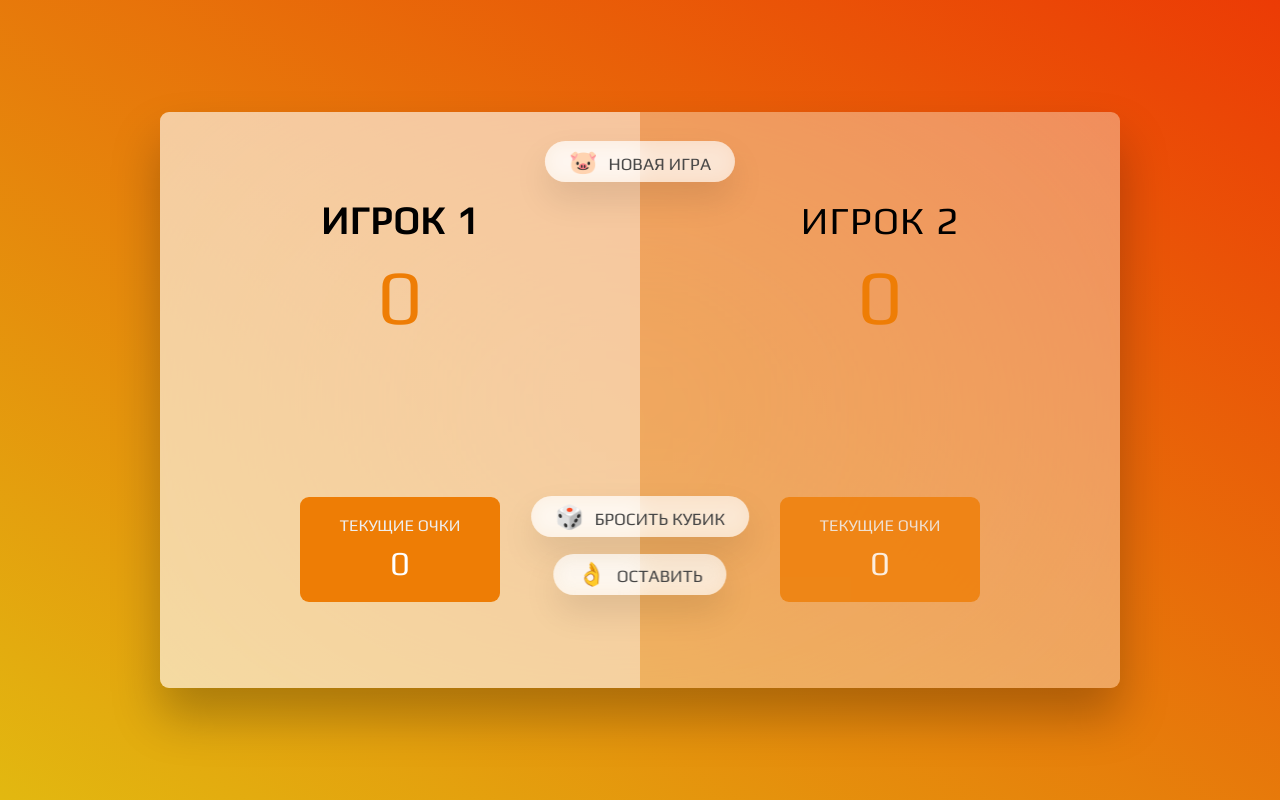
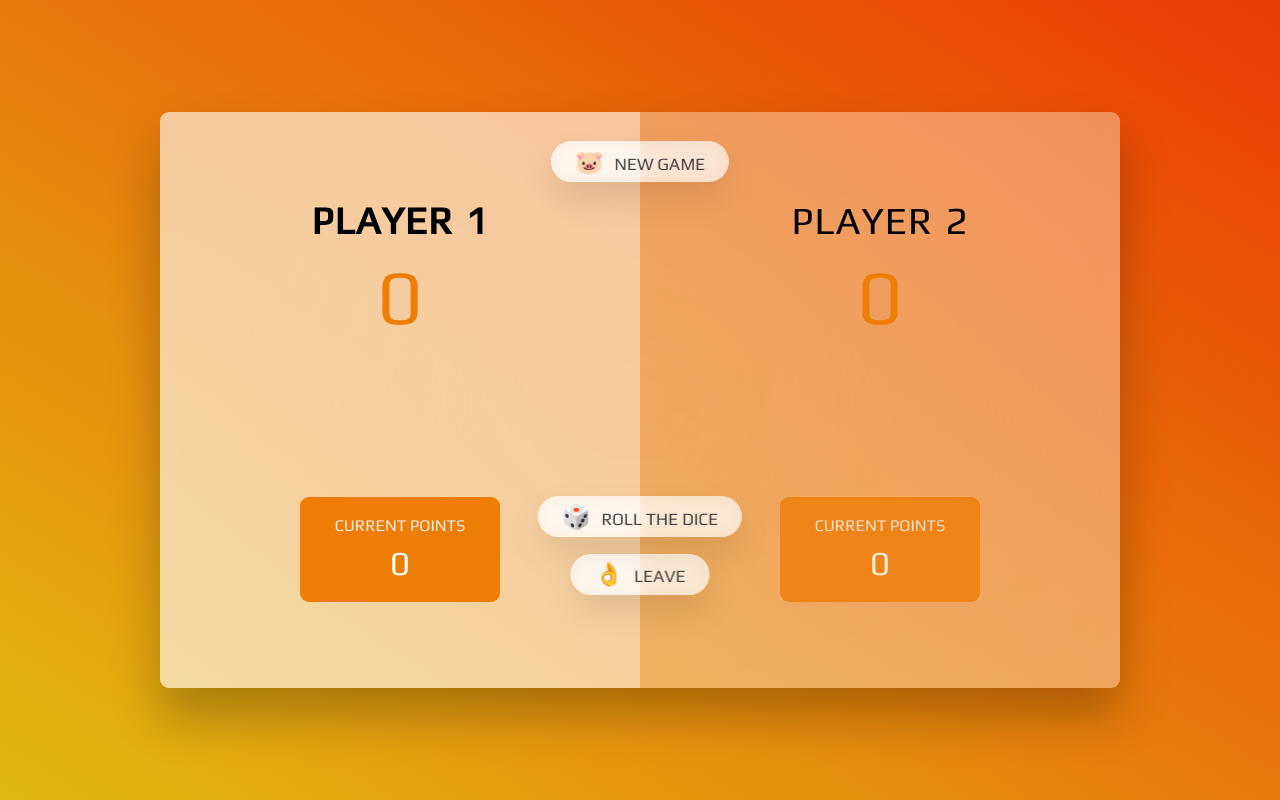
Before and after one commit to ViktorSvertoka/game-of-dice, a plain HTML site: page index.html in a window 1280 px wide. Drawn offline with Linux system fonts and the light colour scheme.

Commit message:
Perf(Code): added english

```diff
--- a/index.html
+++ b/index.html
@@ -1,36 +1,36 @@
 <!DOCTYPE html>
-<html lang="ru">
+<html lang="en">
   <head>
     <meta charset="UTF-8" />
     <meta http-equiv="X-UA-Compatible" content="ie=edge" />
     <meta name="viewport" content="width=device-width, initial-scale=1.0" />
     <link rel="stylesheet" href="./style.css" />
     <link rel="shortcut icon" href="./favicon.png" />
-    <title>Свинья</title>
+    <title>Pig Game</title>
   </head>
   <body>
     <main>
       <section class="player player--0 player--active">
-        <h2 class="name" id="name--0">Игрок 1</h2>
+        <h2 class="name" id="name--0">Player 1</h2>
         <p class="score" id="score--0">47</p>
         <div class="current">
-          <p class="current-label">Текущие очки</p>
+          <p class="current-label">Current points</p>
           <p class="current-score" id="current--0">0</p>
         </div>
       </section>
       <section class="player player--1">
-        <h2 class="name" id="name--1">Игрок 2</h2>
+        <h2 class="name" id="name--1">Player 2</h2>
         <p class="score" id="score--1">31</p>
         <div class="current">
-          <p class="current-label">Текущие очки</p>
+          <p class="current-label">Current points</p>
           <p class="current-score" id="current--1">0</p>
         </div>
       </section>
 
       <img src="./image/dice1.png" alt="Playing dice" class="dice" />
-      <button class="btn btn--new">🐷 Новая игра</button>
-      <button class="btn btn--roll">🎲 Бросить кубик</button>
-      <button class="btn btn--hold">👌 Оставить</button>
+      <button class="btn btn--new">🐷 New game</button>
+      <button class="btn btn--roll">🎲 Roll the dice</button>
+      <button class="btn btn--hold">👌 Leave</button>
     </main>
     <script src="./script.js"></script>
   </body>
```
